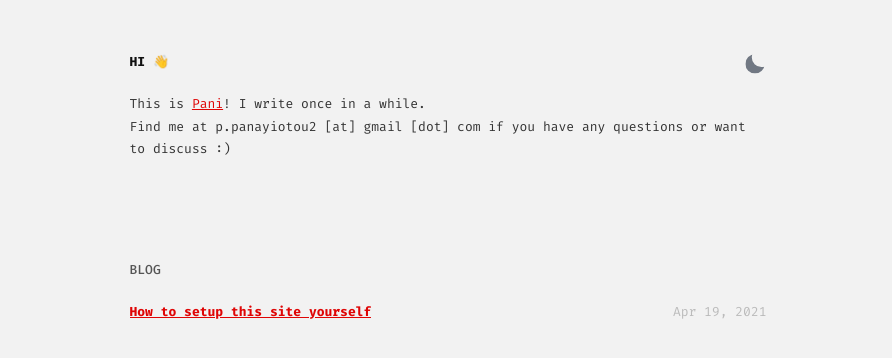
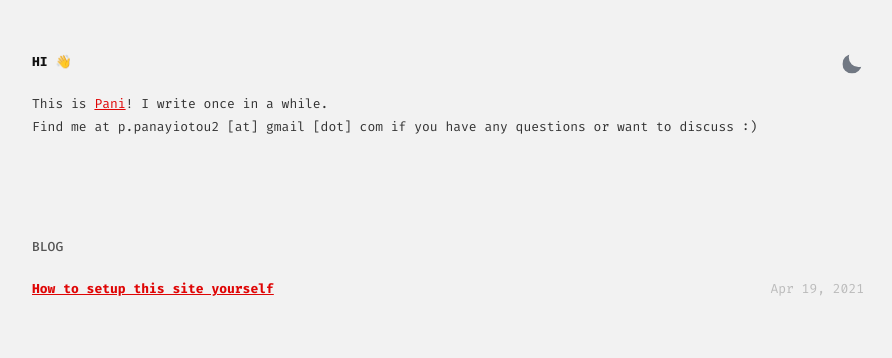
Before and after one commit to panpan2/panpan2.github.io, a Jekyll site: the page built from index.html, in a window 1280 px wide. Shown: the top 358 px of the page, without its empty margins (192-1084 px from the left). Built offline with Jekyll 4.4.1, drawn with Linux system fonts in a browser that asks for light colours.

Commit message:
Enlarge margin

```diff
--- a/_sass/_main.scss
+++ b/_sass/_main.scss
@@ -323,7 +323,7 @@ time {
 
 main {
   display: flex;
-  max-width: 53rem;
+  max-width: 68rem;
   margin: -5rem auto 0; //
   padding: 2.4rem 2rem;
   flex-direction: column;
```
